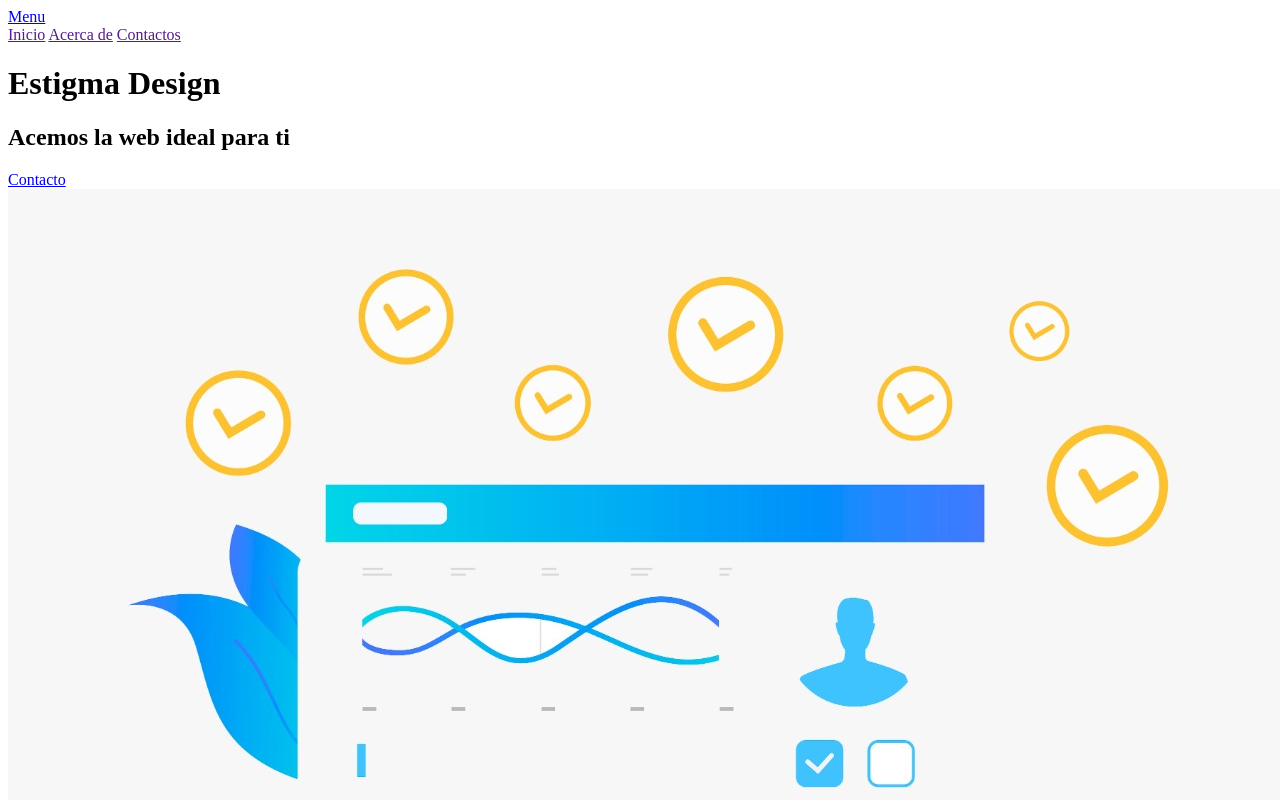
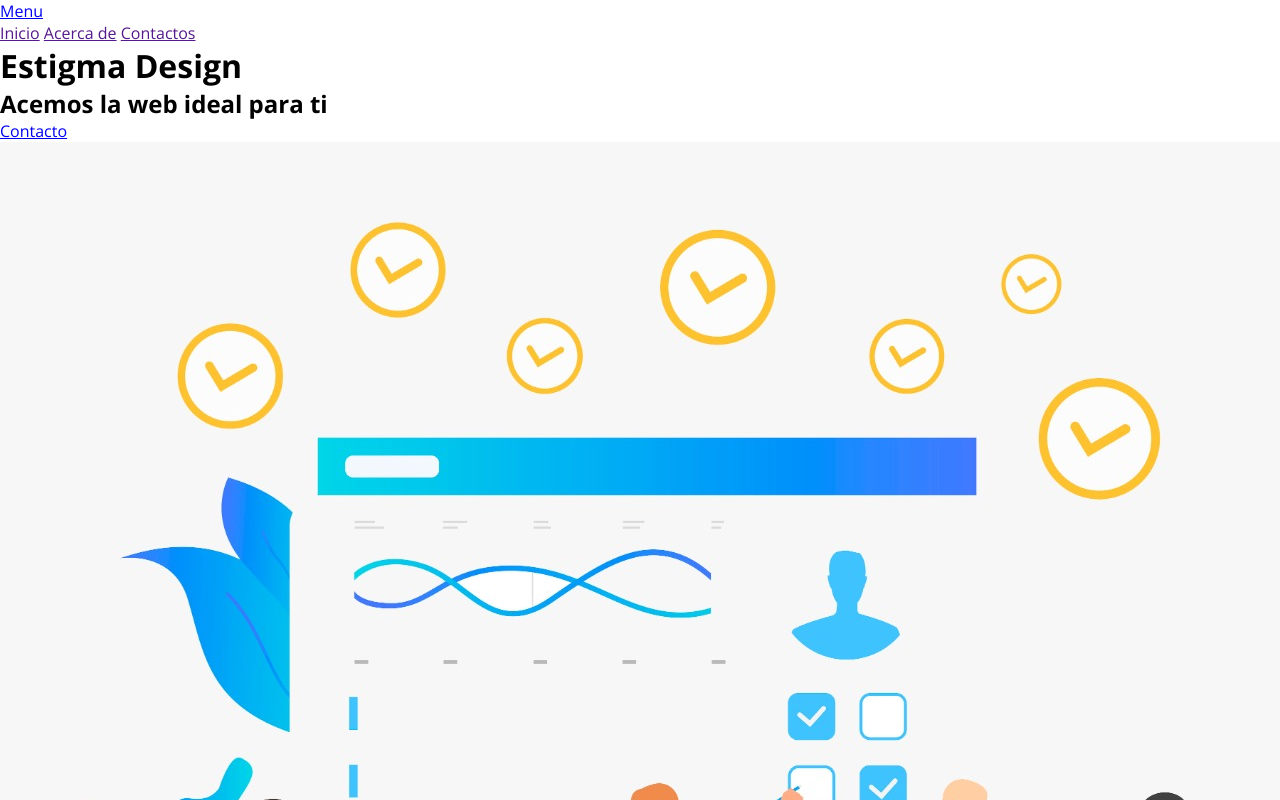
Before and after one commit to rafaelarango/landig_page, a plain HTML site: page index.html in a window 1280 px wide. Shown: the top 800 px of the page. Drawn offline with nearby package versions, Linux system fonts and the light colour scheme.

Commit message:
Agregamos el link de google fonnt

```diff
--- a/index.html
+++ b/index.html
@@ -7,14 +7,16 @@
     <meta name="viewport" content="width=device-width, initial-scale=1.0">
     <title>Landig Page</title>
     <link rel="stylesheet" href="styles.css">
+    <link href="https://fonts.googleapis.com/css2?family=Open+Sans:wght@300;400;700;800&family=Roboto:wght@100;300;400;700&display=swap" rel="stylesheet">
 </head>
 
 <body>
+    <!-- Mi landing page -->
     <header>
         <div class="container">
             <nav>
-                <a href="#">Menu</a>
-                <div>
+                <a href="#" id="icono" class="icono">Menu</a>
+                <div class="enlaces uno" id="enlaces">
                     <a href="">Inicio</a>
                     <a href="">Acerca de</a>
                     <a href="">Contactos</a>
--- a/styles.css
+++ b/styles.css
@@ -0,0 +1,14 @@
+
+* {
+    margin: 0;
+    padding: 0;
+    box-sizing: border-box;
+ }
+
+ body{
+     font-family: 'Open Sans', sans-serif;
+ }
+
+ nav {
+
+ }
```
